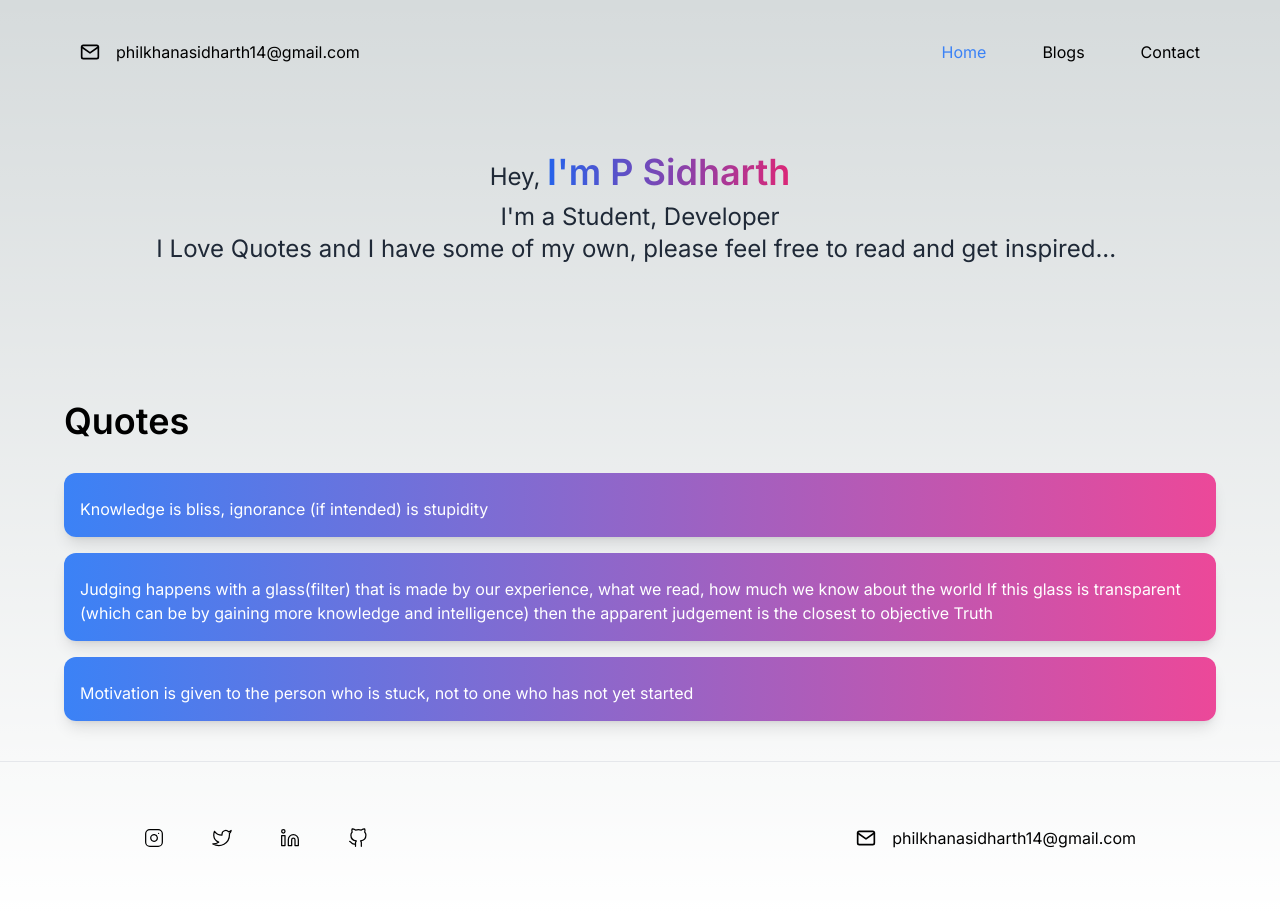
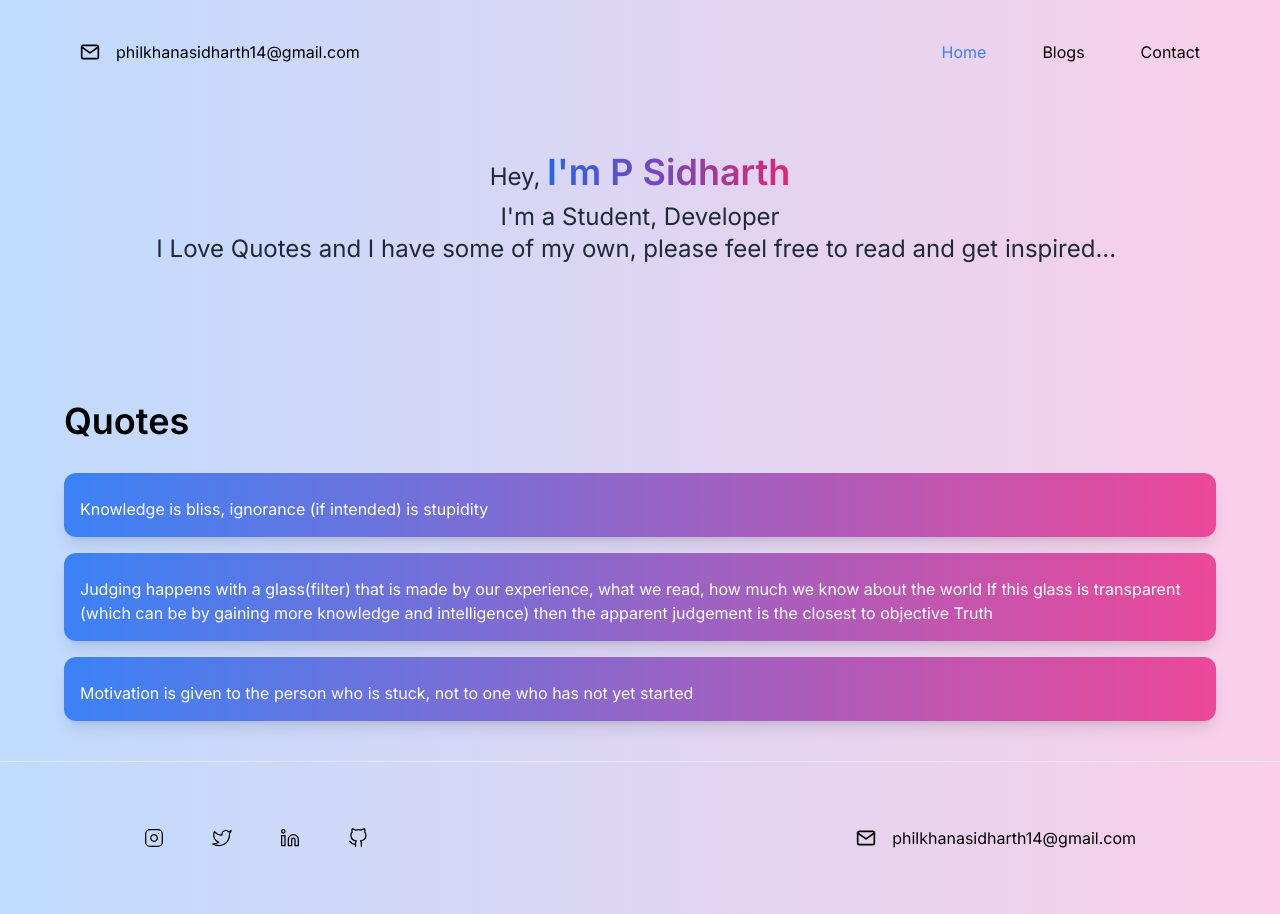
Before and after one commit to psidh/myQuotes, a Next.js app: page / in a window 1280 px wide. Built offline with nearby package versions, Linux system fonts and the light colour scheme.

Commit message:
dark mode added

```diff
--- a/src/app/page.tsx
+++ b/src/app/page.tsx
@@ -4,7 +4,7 @@ import Top from './components/top';
 import Quotes from './components/quotes';
 import Footer from './components/footer';
 export default function Home() {
-  return (<main className='dark:bg-gradient-to-r dark:from-blue-900 dark:to-pink-900' >
+  return (<main className='bg-gradient-to-r from-blue-200 to-pink-200 dark:bg-gradient-to-r dark:from-blue-900 dark:to-pink-900' >
     <NavBar/>
     <Top />
     <Quotes />
```
